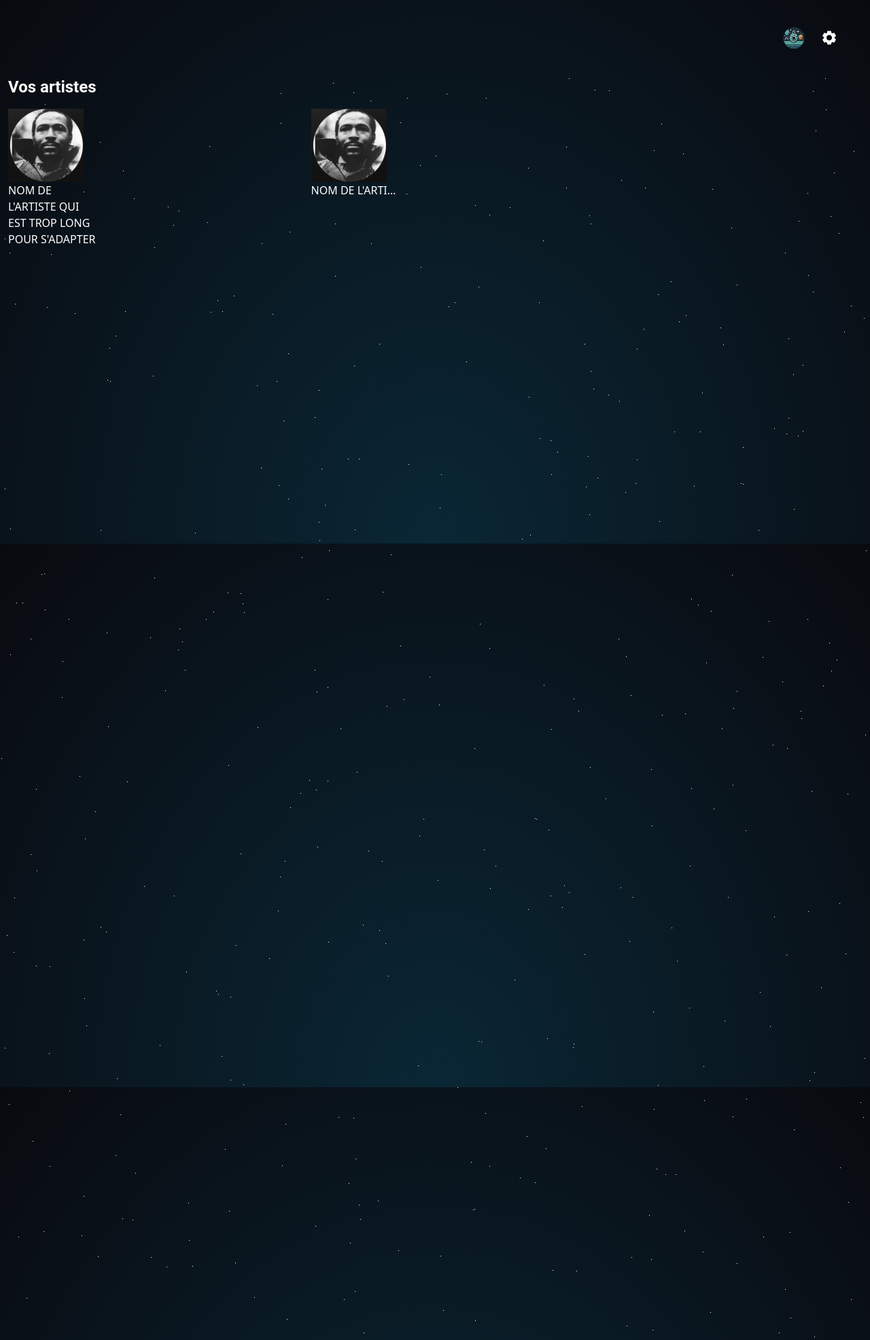
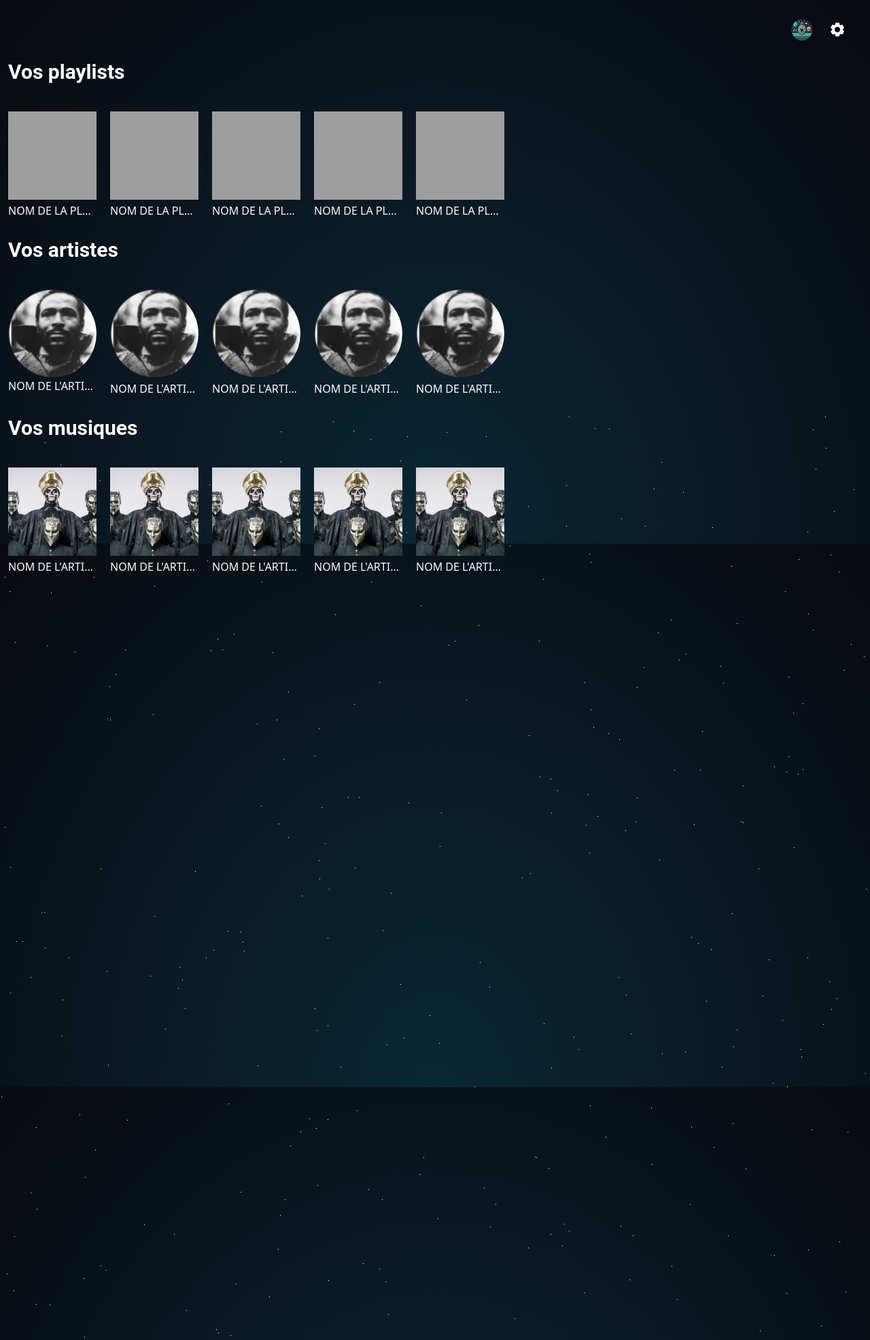
Before and after one commit to Nadir-Bsd/hamonie, a PHP site: page /frontend/pages/home.html in a window 1280 px wide. Shown: the top 1972 px of the page at 68% size. Run offline with PHP 8.4, Linux system fonts and the light colour scheme; some libraries are stand-ins or nearby versions; grey boxes are pictures that could not be loaded.

Commit message:
BackEnd - Home liaison

```diff
--- a/frontend/pages/home.html
+++ b/frontend/pages/home.html
@@ -18,9 +18,9 @@
     <script src="https://cdn.tailwindcss.com"></script>
 </head>
 
-<body class= "text-white">
+<body class="text-white">
     <!-- Les étoiles de fond :  -->
-    <header class="m-10">
+    <header class="m-7">
         <div class="flex justify-end align-middle gap-6">
             <img src="../img/Logo.png" alt="Icon settings" class="w-8">
             <i class="bx bxs-cog text-white w-8 h-8 text-2xl hover:text-bright-orange transition duration-300"></i>
@@ -28,27 +28,204 @@
     </header>
 
     <section class="m-3">
-        <!-- ARTISTES -->
-        <article>
-            <h1 class="text-white font-roboto font-semibold	 text-2xl mb-4"> Vos artistes </h1>
-
-            <div class="flex gap-4">
-                <!-- A REMPLACER CODE PHP-->
-                <div class="">
-                    <img src="../img/Icones/Annexe - mise en page/Screen Shot 2021-12-08 at 14.18 1.png" alt=""
-                        class=" w-auto">
-                    <h5 class="w-[30%] ">NOM DE L'ARTISTE QUI EST TROP LONG POUR S'ADAPTER</h5>
-                </div>
-                <div class="">
-                    <img src="../img/Icones/Annexe - mise en page/Screen Shot 2021-12-08 at 14.18 1.png" alt=""
-                        class=" w-auto">
-                    <h5 class="w-[30%] truncate">NOM DE L'ARTISTE QUI EST TROP LONG POUR S'ADAPTER</h5>
+        <!------------------------ PLAYLISTS ---------------------------------------------------------------------------------------->
+        <article class="mb-7">
+            <h1 class="text-white font-roboto font-semibold text-3xl mb-10">Vos playlists</h1>
+            <!-- Conteneur scrollable -->
+            <div class="flex flex-row gap-5 overflow-x-auto scrollbar-hide">
+                <!-- Carte d'artiste BASE -->
+                <div class="flex flex-col gap-1 items-center snap-start w-[130px] shrink-0">
+                    <div>
+                        <img src="../img/Icones/Annexe - mise en page/Playlist.png" alt=""
+                            class="w-[130px] h-[130px] object-cover aspect-square">
+                    </div>
+                    <h5 class="truncate text-ellipsis overflow-hidden whitespace-nowrap w-[130px] text-center">
+                        NOM DE LA PLAYLIST QUI EST TROP LONG POUR S'ADAPTER
+                    </h5>
                 </div>
 
+                <!-- A SUPPRIMER +++++++++++++++++++++++++++++++++++++++++++++++++++++++++
+                 +++++++++++++++++++++++++++++++++++++++++++++++++++++++++++++++++++++++++
+                 ++++++++++++++++++++++++++++++++++++++++++++++++++++++++++++++++++++++++ -->
+                <div class="flex flex-col gap-1 items-center snap-start w-[130px] shrink-0">
+                    <div>
+                        <img src="../img/Icones/Annexe - mise en page/Playlist.png" alt=""
+                            class="w-[130px] h-[130px] object-cover aspect-square">
+                    </div>
+                    <h5 class="truncate text-ellipsis overflow-hidden whitespace-nowrap w-[130px] text-center">
+                        NOM DE LA PLAYLIST QUI EST TROP LONG POUR S'ADAPTER
+                    </h5>
+                </div>
 
+                <div class="flex flex-col gap-1 items-center snap-start w-[130px] shrink-0">
+                    <div>
+                        <img src="../img/Icones/Annexe - mise en page/Playlist.png" alt=""
+                            class="w-[130px] h-[130px] object-cover aspect-square">
+                    </div>
+                    <h5 class="truncate text-ellipsis overflow-hidden whitespace-nowrap w-[130px] text-center">
+                        NOM DE LA PLAYLIST QUI EST TROP LONG POUR S'ADAPTER
+                    </h5>
+                </div>
+
+                <div class="flex flex-col gap-1 items-center snap-start w-[130px] shrink-0">
+                    <div>
+                        <img src="../img/Icones/Annexe - mise en page/Playlist.png" alt=""
+                            class="w-[130px] h-[130px] object-cover aspect-square">
+                    </div>
+                    <h5 class="truncate text-ellipsis overflow-hidden whitespace-nowrap w-[130px] text-center">
+                        NOM DE LA PLAYLIST QUI EST TROP LONG POUR S'ADAPTER
+                    </h5>
+                </div>
+
+                <div class="flex flex-col gap-1 items-center snap-start w-[130px] shrink-0">
+                    <div>
+                        <img src="../img/Icones/Annexe - mise en page/Playlist.png" alt=""
+                            class="w-[130px] h-[130px] object-cover aspect-square">
+                    </div>
+                    <h5 class="truncate text-ellipsis overflow-hidden whitespace-nowrap w-[130px] text-center">
+                        NOM DE LA PLAYLIST QUI EST TROP LONG POUR S'ADAPTER
+                    </h5>
+                </div>
+
+                <!-- A SUPPRIMER +++++++++++++++++++++++++++++++++++++++++++++++++++++++++
+                 +++++++++++++++++++++++++++++++++++++++++++++++++++++++++++++++++++++++++
+                 ++++++++++++++++++++++++++++++++++++++++++++++++++++++++++++++++++++++++ -->
             </div>
         </article>
 
+
+                <!------------------------ ARTISTES ---------------------------------------------------------------------------------------->
+                <article class="mb-7">
+                    <h1 class="text-white font-roboto font-semibold text-3xl mb-10">Vos artistes</h1>
+
+                    <!-- Conteneur scrollable -->
+                    <div class="flex gap-5 overflow-x-auto scrollbar-hide">
+                        <!-- Carte d'artiste 1 -->
+                        <div class="flex flex-col items-center snap-start w-[130px] shrink-0">
+                            <div>
+                                <img src="../img/Icones/Annexe - mise en page/Screen Shot 2021-12-08 at 14.18 1.png" alt=""
+                                    class="w-[130px] h-[130px] object-cover rounded-full">
+                            </div>
+                            <h5 class="truncate text-ellipsis overflow-hidden whitespace-nowrap w-[130px] text-center">
+                                NOM DE L'ARTISTE QUI EST TROP LONG POUR S'ADAPTER
+                            </h5>
+                        </div>
+
+                        <!-- A SUPPRIMER +++++++++++++++++++++++++++++++++++++++++++++++++++++++++
+                         +++++++++++++++++++++++++++++++++++++++++++++++++++++++++++++++++++++++++
+                         ++++++++++++++++++++++++++++++++++++++++++++++++++++++++++++++++++++++++ -->
+                        <div class="flex flex-col gap-1 items-center snap-start w-[130px] shrink-0">
+                            <div>
+                                <img src="../img/Icones/Annexe - mise en page/Screen Shot 2021-12-08 at 14.18 1.png" alt=""
+                                    class="w-[130px] h-[130px] object-cover rounded-full">
+                            </div>
+                            <h5 class="truncate text-ellipsis overflow-hidden whitespace-nowrap w-[130px] text-center">
+                                NOM DE L'ARTISTE QUI EST TROP LONG POUR S'ADAPTER
+                            </h5>
+                        </div>
+
+                        <div class="flex flex-col gap-1 items-center snap-start w-[130px] shrink-0">
+                            <div>
+                                <img src="../img/Icones/Annexe - mise en page/Screen Shot 2021-12-08 at 14.18 1.png" alt=""
+                                    class="w-[130px] h-[130px] object-cover rounded-full">
+                            </div>
+                            <h5 class="truncate text-ellipsis overflow-hidden whitespace-nowrap w-[130px] text-center">
+                                NOM DE L'ARTISTE QUI EST TROP LONG POUR S'ADAPTER
+                            </h5>
+                        </div>
+
+                        <div class="flex flex-col gap-1 items-center snap-start w-[130px] shrink-0">
+                            <div>
+                                <img src="../img/Icones/Annexe - mise en page/Screen Shot 2021-12-08 at 14.18 1.png" alt=""
+                                    class="w-[130px] h-[130px] object-cover rounded-full">
+                            </div>
+                            <h5 class="truncate text-ellipsis overflow-hidden whitespace-nowrap w-[130px] text-center">
+                                NOM DE L'ARTISTE QUI EST TROP LONG POUR S'ADAPTER
+                            </h5>
+                        </div>
+
+                        <div class="flex flex-col gap-1 items-center snap-start w-[130px] shrink-0">
+                            <div>
+                                <img src="../img/Icones/Annexe - mise en page/Screen Shot 2021-12-08 at 14.18 1.png" alt=""
+                                    class="w-[130px] h-[130px] object-cover rounded-full">
+                            </div>
+                            <h5 class="truncate text-ellipsis overflow-hidden whitespace-nowrap w-[130px] text-center">
+                                NOM DE L'ARTISTE QUI EST TROP LONG POUR S'ADAPTER
+                            </h5>
+                        </div>
+
+                        <!-- A SUPPRIMER +++++++++++++++++++++++++++++++++++++++++++++++++++++++++
+                         +++++++++++++++++++++++++++++++++++++++++++++++++++++++++++++++++++++++++
+                         ++++++++++++++++++++++++++++++++++++++++++++++++++++++++++++++++++++++++ -->
+                    </div>
+                </article>
+
+
+                <!------------------------ MUSIQUE ---------------------------------------------------------------------------------------->
+                <article class="mb-7">
+                    <h1 class="text-white font-roboto font-semibold text-3xl mb-10">Vos musiques</h1>
+
+                    <!-- Conteneur scrollable -->
+                    <div class="flex gap-5 overflow-x-auto scrollbar-hide">
+                        <!-- Carte d'artiste 1 -->
+                        <div class="flex flex-col gap-1 items-center snap-start w-[130px] shrink-0">
+                            <div>
+                                <img src="../img/ghost.jpg" alt=""
+                                    class="w-[130px] h-[130px] object-cover aspect-square">
+                            </div>
+                            <h5 class="truncate text-ellipsis overflow-hidden whitespace-nowrap w-[130px] text-center">
+                                NOM DE L'ARTISTE QUI EST TROP LONG POUR S'ADAPTER
+                            </h5>
+                        </div>
+
+                        <!-- A SUPPRIMER +++++++++++++++++++++++++++++++++++++++++++++++++++++++++
+                         +++++++++++++++++++++++++++++++++++++++++++++++++++++++++++++++++++++++++
+                         ++++++++++++++++++++++++++++++++++++++++++++++++++++++++++++++++++++++++ -->
+                        <div class="flex flex-col gap-1 items-center snap-start w-[130px] shrink-0">
+                            <div>
+                                <img src="../img/ghost.jpg" alt=""
+                                    class="w-[130px] h-[130px] object-cover aspect-square">
+                            </div>
+                            <h5 class="truncate text-ellipsis overflow-hidden whitespace-nowrap w-[130px] text-center">
+                                NOM DE L'ARTISTE QUI EST TROP LONG POUR S'ADAPTER
+                            </h5>
+                        </div>
+
+                        <div class="flex flex-col gap-1 items-center snap-start w-[130px] shrink-0">
+                            <div>
+                                <img src="../img/ghost.jpg" alt=""
+                                    class="w-[130px] h-[130px] object-cover aspect-square">
+                            </div>
+                            <h5 class="truncate text-ellipsis overflow-hidden whitespace-nowrap w-[130px] text-center">
+                                NOM DE L'ARTISTE QUI EST TROP LONG POUR S'ADAPTER
+                            </h5>
+                        </div>
+
+                        <div class="flex flex-col gap-1 items-center snap-start w-[130px] shrink-0">
+                            <div>
+                                <img src="../img/ghost.jpg" alt=""
+                                    class="w-[130px] h-[130px] object-cover aspect-square">
+                            </div>
+                            <h5 class="truncate text-ellipsis overflow-hidden whitespace-nowrap w-[130px] text-center">
+                                NOM DE L'ARTISTE QUI EST TROP LONG POUR S'ADAPTER
+                            </h5>
+                        </div>
+
+                        <div class="flex flex-col gap-1 items-center snap-start w-[130px] shrink-0">
+                            <div>
+                                <img src="../img/ghost.jpg" alt=""
+                                    class="w-[130px] h-[130px] object-cover aspect-square">
+                            </div>
+                            <h5 class="truncate text-ellipsis overflow-hidden whitespace-nowrap w-[130px] text-center">
+                                NOM DE L'ARTISTE QUI EST TROP LONG POUR S'ADAPTER
+                            </h5>
+                        </div>
+
+                        <!-- A SUPPRIMER +++++++++++++++++++++++++++++++++++++++++++++++++++++++++
+                         +++++++++++++++++++++++++++++++++++++++++++++++++++++++++++++++++++++++++
+                         ++++++++++++++++++++++++++++++++++++++++++++++++++++++++++++++++++++++++ -->
+                    </div>
+                </article>
 
     </section>
 
```
Also changed, not shown: backend/process/user/userHome.php (+41 -31 lines), frontend/pages/home.php (+83 -0 lines).
